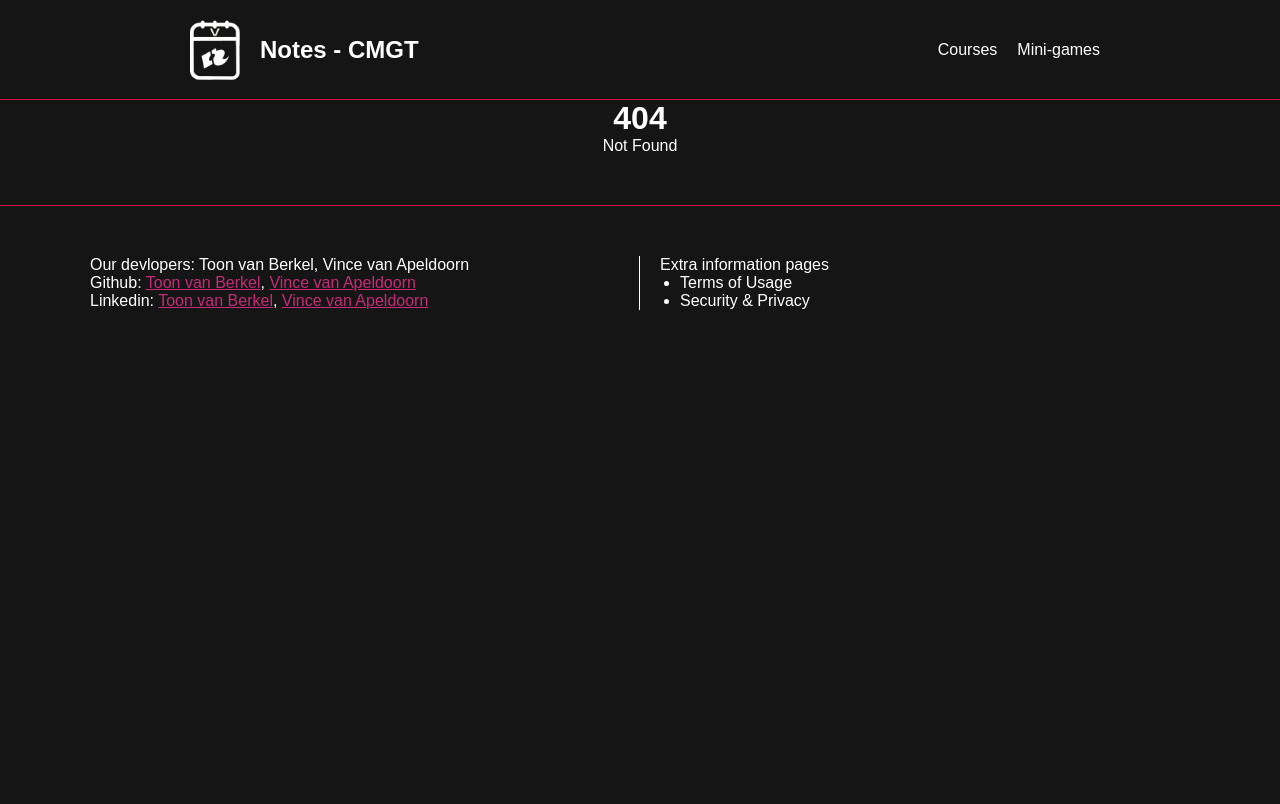
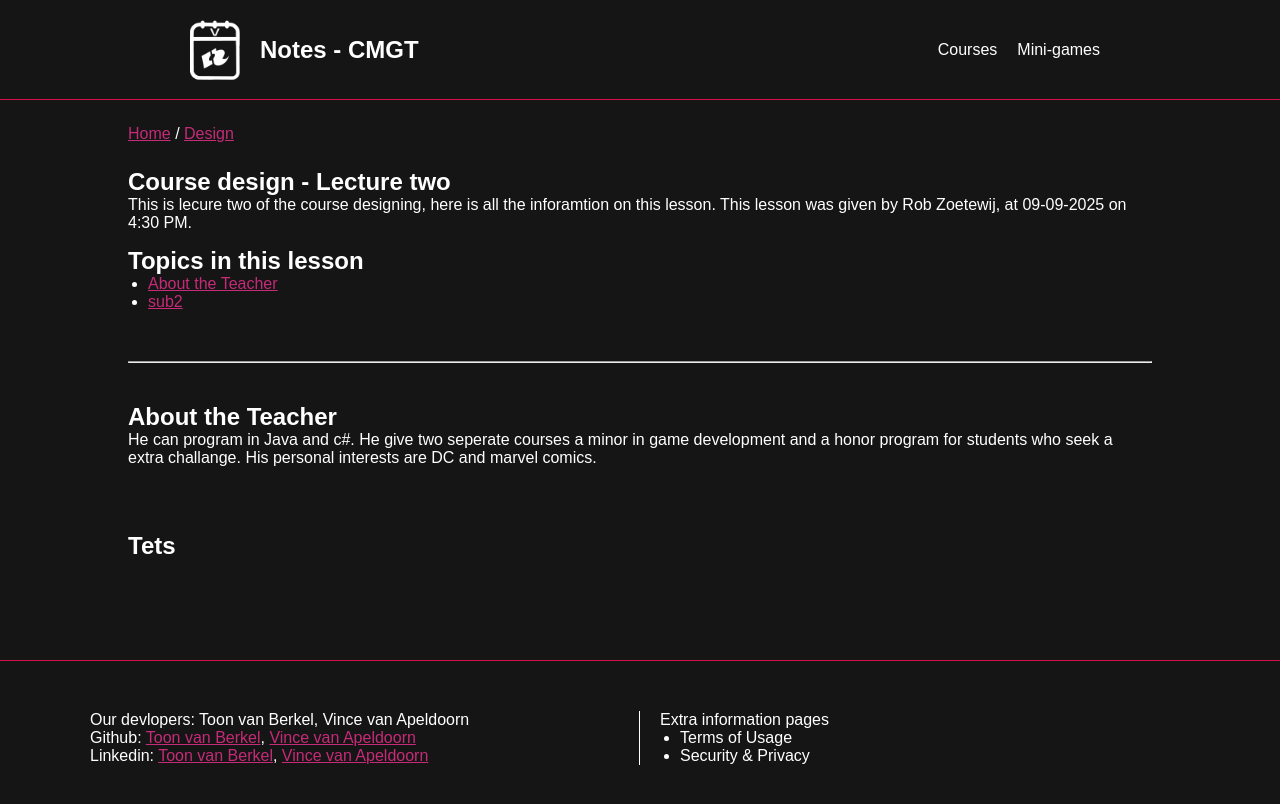
Before and after one commit to toon-van-berkel/notes.cmgt.svelte, a SvelteKit app: page /design/design-lecture-two in a window 1280 px wide. Before the commit this address had no page. Shown: the top 804 px of the page. Built offline with nearby package versions, Linux system fonts and the light colour scheme.

Commit message:
Course design
+ Start lecture two

```diff
--- /dev/null
+++ b/src/routes/design/design-lecture-two/+page.svelte
@@ -0,0 +1,27 @@
+<main>
+    <div class="breadcrumbs">
+        <a href="/">Home</a> / <a href="/design">Design</a>
+    </div>
+    <section>
+        <h1>Course design - Lecture two</h1>
+        <p>
+            This is lecure two of the course designing, here is all the inforamtion on this lesson. This lesson was given by Rob Zoetewij, at 09-09-2025 on 4:30 PM.
+        </p>
+
+        <h2>Topics in this lesson</h2>
+        <ul>
+            <li><a href="#robZoetewij">About the Teacher</a></li>
+            <li><a href="#">sub2</a></li>
+        </ul>
+    </section>
+
+    <hr/>
+
+    <section>
+        <h2 id="robZoetewij">About the Teacher</h2>
+        <p>He can program in Java and c#. He give two seperate courses a minor in game development and a honor program for students who seek a extra challange. His personal interests are DC and marvel comics.</p>
+    </section>
+    <section>
+        <h2>Tets</h2>
+    </section>
+</main>
```
Also changed, not shown: src/routes/design/+page.svelte (added, +23 -0 lines).
